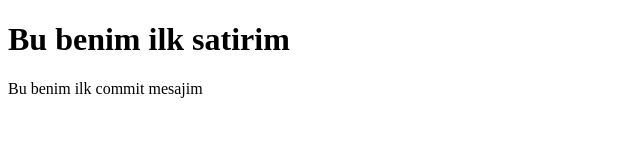
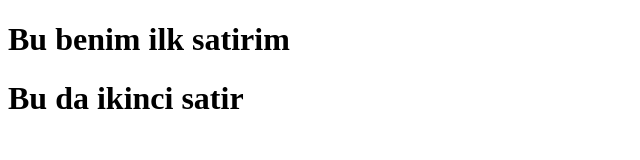
Before and after one commit to mehtapy/hicoders, a plain HTML site: page index.html in a window 1280 px wide. Shown: the whole page, without its empty margins (0-640 px from the left). Drawn offline with Linux system fonts and the light colour scheme.

Commit message:
ikinci commit mesajim

```diff
--- a/index.html
+++ b/index.html
@@ -29,7 +29,7 @@ content="width=device-width, initial-scale=1.0">
 
 
     <h1>Bu benim ilk satirim</h1>
-	Bu benim ilk commit mesajim
+    <h1>Bu da ikinci satir</h1>
 
 </body>
 
```
